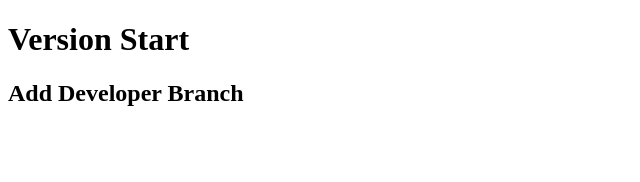
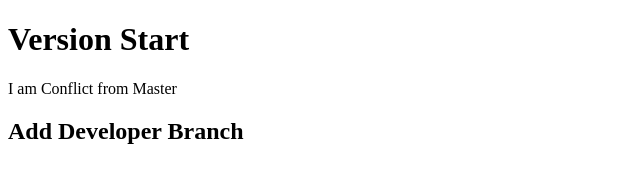
Before and after one commit to nyanlynnhtut/sampler, a plain HTML site: page index.html in a window 1280 px wide. Shown: the whole page, without its empty margins (0-640 px from the left). Drawn offline with Linux system fonts and the light colour scheme.

Commit message:
Conflict code at master

```diff
--- a/index.html
+++ b/index.html
@@ -6,6 +6,7 @@
 </head>
 <body>
     <h1>Version Start</h1>
+    <p>I am Conflict from Master</p>
     <h2>Add Developer Branch</h2>
 </body>
 </html>
```
